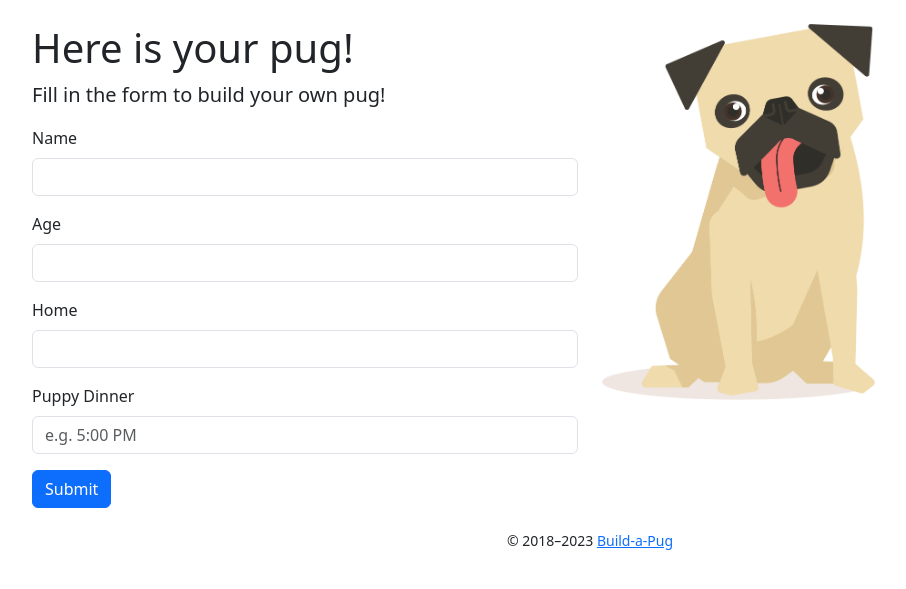
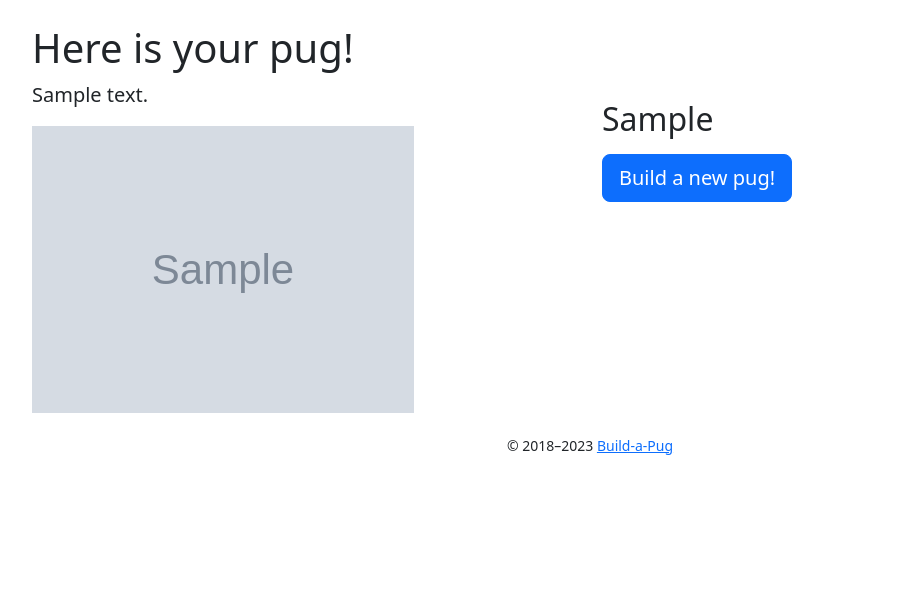
Before and after one commit to liz-acosta/testing-strategies-for-python, a Flask app: template templates/heresyourpug.html in a window 1280 px wide. Shown: the part 56-645 px from the top of the page, without its empty margins (50-956 px from the left). Run offline with Flask 3, Linux system fonts and the light colour scheme; the template is opened without the code that fills it: values that come from a table or form of the project are taken from there, most other values are stand-ins (such as "Sample title", 1, 10 or a date in 2020); grey boxes marked "Sample" are stand-in pictures; parts of the project's set-up code (start-up, migrations or seed data) failed here and were passed over; some libraries are stand-ins or nearby versions.

Commit message:
Good stopping point

```diff
--- a/app.py
+++ b/app.py
@@ -1,7 +1,8 @@
-from flask import Flask, render_template
+from flask import Flask, render_template, request, redirect, url_for, session
 from flask_bootstrap import Bootstrap5
 from flask_wtf import FlaskForm
 from wtforms.fields import *
+from .pug import Pug
 
 class ExampleForm(FlaskForm):
     """An example form that contains all the supported bootstrap style form fields."""
@@ -18,10 +19,29 @@ def create_app(configfile=None):
     app.config['BOOTSTRAP_BOOTSWATCH_THEME'] = 'minty'
     app.config.from_pyfile('settings.py')
 
-    @app.route("/")
+    @app.route("/", methods=['GET', 'POST'])
     def index():
         form = ExampleForm()
+        if request.method == 'POST' and form.validate():
+            pug = Pug(form.name.data, form.age.data, form.home.data, form.puppy_dinner.data)
+            pug_description = pug.describe_pug()
+            pug_image = pug.build_pug()
+            session['pug_description'] = pug_description
+            session['pug_image'] = pug_image
+            session['puppy_dinner'] = pug.puppy_dinner
+
+            return redirect(url_for('heres_your_pug'))
         return render_template('index.html', form=form)
+
+    @app.route("/heresyourpug", methods=['GET', 'POST'])
+    def heres_your_pug():
+        return render_template('heresyourpug.html', pug_description=session['pug_description'], pug_image=session['pug_image'])
+
+    @app.route("/puppydinner", methods=['GET', 'POST'])
+    def puppy_dinner():
+        puppy_dinner_result = Pug.check_for_puppy_dinner(puppy_dinner=session['puppy_dinner'])
+        session['puppy_dinner_result'] = puppy_dinner_result
+        return render_template('heresyourpug.html', pug_description=session['pug_description'], pug_image=session['pug_image'], puppy_dinner_result=session['puppy_dinner_result'])
 
     return app
 
--- a/templates/heresyourpug.html
+++ b/templates/heresyourpug.html
@@ -8,15 +8,31 @@
         <div class="col-lg-6">
           <div class="bs-component">
             <h1>Here is your pug!</h1>
-            <p class="lead">Fill in the form to build your own pug!</p>
-            {{ render_form(form) }}
+          </div>
+        </div>
+    </div>
+
+
+      <div class="row">
+              <div class="col-lg-6">
+                <div class="bs-component">
+            <p class="lead">{{ pug_description }}</p>
+            <img src="{{ pug_image }}" class="img-fluid" style="max-width: 70%; height: auto">
           </div>
         </div>
         <div class="col-lg-6">
-            <div class="bs-component">
-              <img src="static/img/index-pug@300x.png" class="img-fluid" style="max-width: 50%; height: auto">
-            </div>
+          <div class="bs-component">
+            <div class="d-grid gap-2">
+            {% if puppy_dinner_result is defined %}
+            <h2>{{ puppy_dinner_result }}</h2>
+            {% else %}
+            <a href="{{ url_for('puppy_dinner') }}"><button class="btn btn-lg btn-primary" type="button">Is it time for puppy dinner?</button></a>
+            {% endif %}
+            <a href="{{ url_for('index') }}"><button class="btn btn-lg btn-primary" type="button">Build a new pug!</button></a>
           </div>
+          </div>
+        </div>
+
      </div>
 </div>
 {% endblock %}
```
Also changed, not shown: pug.py (+7 -8 lines).
